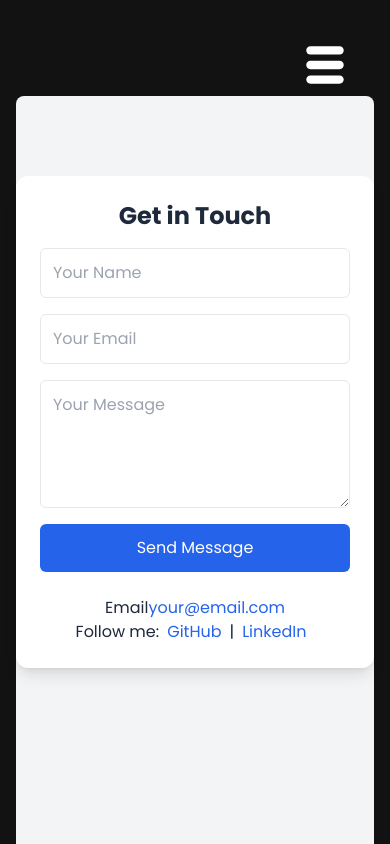
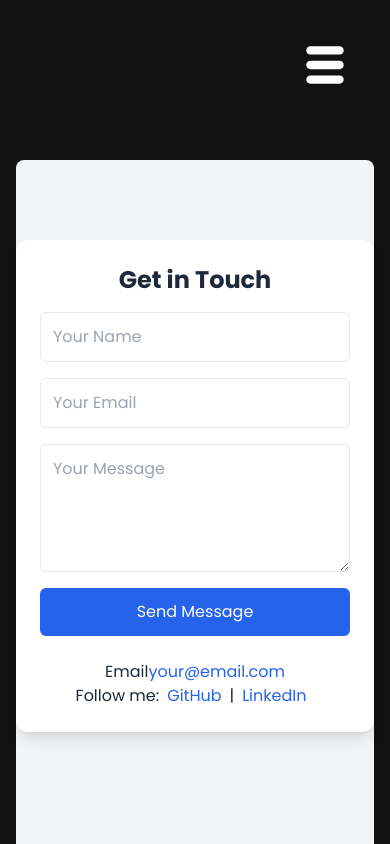
Before and after one commit to Tamar86/my-portfolio, a Next.js app: page /pages/contact in a window 390 px wide. Shown: the top 844 px of the page. Built offline with nearby package versions, Linux system fonts and the light colour scheme.

Commit message:
ContactPage component refactored

```diff
--- a/app/_components/header/HamburgerMenu.js
+++ b/app/_components/header/HamburgerMenu.js
@@ -1,19 +1,15 @@
-'use client';
-
-import { useState } from 'react';
 import { TiThMenu } from 'react-icons/ti';
 import Navigation from './Navigation';
 
-function HamburgerMenu() {
-	const [navbarShow, setNavbarShow] = useState(false);
+function HamburgerMenu({ navbarShow, setNavbarShow }) {
 	return (
-		<>
+		<div>
 			<button onClick={() => setNavbarShow(show => !show)} className=''>
 				<TiThMenu size={50} />
 			</button>
 
 			{navbarShow && <Navigation setNavbarShow={setNavbarShow} />}
-		</>
+		</div>
 	);
 }
 
--- /dev/null
+++ b/app/_components/header/Header.js
@@ -0,0 +1,21 @@
+'use client';
+
+import { useState } from 'react';
+import HamburgerMenu from './HamburgerMenu';
+import Navigation from './Navigation';
+
+function Header() {
+	const [navbarShow, setNavbarShow] = useState(false);
+	return (
+		<div>
+			<div className='hidden md:block relative'>
+				<Navigation setNavbarShow={setNavbarShow} />
+			</div>
+			<div className='md:hidden flex items-center justify-end p-10 w-full fixed'>
+				<HamburgerMenu navbarShow={navbarShow} setNavbarShow={setNavbarShow} />
+			</div>
+		</div>
+	);
+}
+
+export default Header;
--- a/app/_components/header/Navigation.js
+++ b/app/_components/header/Navigation.js
@@ -4,15 +4,21 @@ import Link from 'next/link';
 import { AiFillCloseCircle } from 'react-icons/ai';
 
 function Navigation({ setNavbarShow }) {
+	function handleNavbarShow() {
+		setNavbarShow(false);
+	}
 	return (
 		<nav className='navbar-menu w-full sm:w-1/2 opacity-95 shadow-lg shadow-slate-800 bg-slate-900 md:bg-transparent rounded-lg absolute md:relative top-0 h-screen sm:h-fit right-0 md:w-full md:flex md:items-center md:justify-center lg:justify-end'>
 			<button
 				className='md:hidden  w-full flex items-center justify-end p-10  sm:p-5'
-				onClick={() => setNavbarShow(false)}
+				onClick={handleNavbarShow}
 			>
 				<AiFillCloseCircle className='text-5xl sm:text-3xl' />
 			</button>
-			<ul className='flex flex-col text-3xl sm:text-lg md:flex-row w-full lg:w-2/4 bg-var(--header) py-10 px-10 md:px-44 md:items-center gap-8 md:gap-4 md:justify-between '>
+			<ul
+				onClick={handleNavbarShow}
+				className='flex flex-col text-3xl sm:text-lg md:flex-row w-full lg:w-2/4 bg-var(--header) py-10 px-10 md:px-44 md:items-center gap-8 md:gap-4 md:justify-between '
+			>
 				<li>
 					<Link href='/'>Home</Link>
 				</li>
--- a/app/_components/main/contactMe/ContactPage.js
+++ b/app/_components/main/contactMe/ContactPage.js
@@ -1,75 +1,12 @@
-'use client';
-
-import { useState } from 'react';
 import ContactLinks from './ContactLinks';
+import Form from './Form';
 
 export default function ContactPage() {
-	const [formData, setFormData] = useState({
-		name: '',
-		email: '',
-		message: '',
-	});
-	const [status, setStatus] = useState('');
-	const handleSubmit = async e => {
-		e.preventDefault();
-		setStatus('Sending...');
-		try {
-			const response = await fetch('/api/contact', {
-				method: 'POST',
-				headers: { 'Content-Type': 'application/json' },
-				body: JSON.stringify(formData),
-			});
-			const result = await response.json();
-			if (response.ok) {
-				setStatus(result.success);
-				setFormData({ name: '', email: '', message: '' });
-			} else {
-				setStatus(result.error || 'Something went wrong!');
-			}
-		} catch (error) {
-			setStatus('Failed to send message. Try again later.');
-		}
-	};
-
-	console.log('status', status);
 	return (
 		<div className='flex flex-col items-center bg-gray-100 py-20 min-h-screen w-full  sm:w-[50rem] rounded-lg text-slate-800'>
 			<div className='bg-white shadow-lg rounded-xl p-6 sm:w-[30rem] w-full'>
 				<h2 className='text-2xl font-bold text-center mb-4'>Get in Touch</h2>
-				<form onSubmit={handleSubmit} className='flex flex-col gap-4'>
-					<input
-						type='text'
-						placeholder='Your Name'
-						className='p-3 border rounded-md'
-						defaultValue={formData.name}
-						onChange={e => setFormData({ ...formData, name: e.target.value })}
-						required
-					/>
-					<input
-						type='email'
-						placeholder='Your Email'
-						className='p-3 border rounded-md'
-						defaultValue={formData.email}
-						onChange={e => setFormData({ ...formData, email: e.target.value })}
-						required
-					/>
-					<textarea
-						placeholder='Your Message'
-						className='p-3 border rounded-md h-32'
-						defaultValue={formData.message}
-						onChange={e =>
-							setFormData({ ...formData, message: e.target.value })
-						}
-						required
-					/>
-					<button
-						type='submit'
-						className='bg-blue-600 text-white p-3 rounded-md hover:bg-blue-700 transition'
-					>
-						Send Message
-					</button>
-					{status && <p className='text-center text-green-600'>{status}</p>}
-				</form>
+				<Form />
 
 				<ContactLinks />
 			</div>
--- /dev/null
+++ b/app/_components/main/contactMe/Form.js
@@ -0,0 +1,70 @@
+'use client';
+
+import { useState } from 'react';
+
+function Form() {
+	const [formData, setFormData] = useState({
+		name: '',
+		email: '',
+		message: '',
+	});
+	const [status, setStatus] = useState('');
+	const handleSubmit = async e => {
+		e.preventDefault();
+		setStatus('Sending...');
+		try {
+			const response = await fetch('/api/contact', {
+				method: 'POST',
+				headers: { 'Content-Type': 'application/json' },
+				body: JSON.stringify(formData),
+			});
+			const result = await response.json();
+			if (response.ok) {
+				setStatus(result.success);
+				setFormData({ name: '', email: '', message: '' });
+			} else {
+				setStatus(result.error || 'Something went wrong!');
+			}
+		} catch (error) {
+			setStatus('Failed to send message. Try again later.');
+		}
+	};
+
+	console.log('status', status);
+	return (
+		<form onSubmit={handleSubmit} className='flex flex-col gap-4'>
+			<input
+				type='text'
+				placeholder='Your Name'
+				className='p-3 border rounded-md'
+				defaultValue={formData.name}
+				onChange={e => setFormData({ ...formData, name: e.target.value })}
+				required
+			/>
+			<input
+				type='email'
+				placeholder='Your Email'
+				className='p-3 border rounded-md'
+				defaultValue={formData.email}
+				onChange={e => setFormData({ ...formData, email: e.target.value })}
+				required
+			/>
+			<textarea
+				placeholder='Your Message'
+				className='p-3 border rounded-md h-32'
+				defaultValue={formData.message}
+				onChange={e => setFormData({ ...formData, message: e.target.value })}
+				required
+			/>
+			<button
+				type='submit'
+				className='bg-blue-600 text-white p-3 rounded-md hover:bg-blue-700 transition'
+			>
+				Send Message
+			</button>
+			{status && <p className='text-center text-green-600'>{status}</p>}
+		</form>
+	);
+}
+
+export default Form;
--- a/app/layout.js
+++ b/app/layout.js
@@ -2,6 +2,7 @@ import '@/app/_styles/globals.css';
 import { Poppins } from 'next/font/google';
 import Navigation from './_components/header/Navigation';
 import HamburgerMenu from './_components/header/HamburgerMenu';
+import Header from './_components/header/Header';
 
 export const metadata = {
 	title: `Tamara's Portfolio`,
@@ -19,14 +20,9 @@ export default function RootLayout({ children }) {
 		<html lang='en' className={poppins.variable}>
 			<body>
 				<header className='pb-24'>
-					<div className='hidden md:block relative'>
-						<Navigation />
-					</div>
-					<div className='md:hidden flex items-center justify-end p-10 w-full fixed'>
-						<HamburgerMenu />
-					</div>
+					<Header />
 				</header>
-				<main className='pb-4 px-4 sm:pb-24  flex items-center justify-center min-h-screen'>
+				<main className='py-16 px-4 sm:py-36 md:py-24 flex items-center justify-center min-h-screen'>
 					{children}
 				</main>
 			</body>
```
